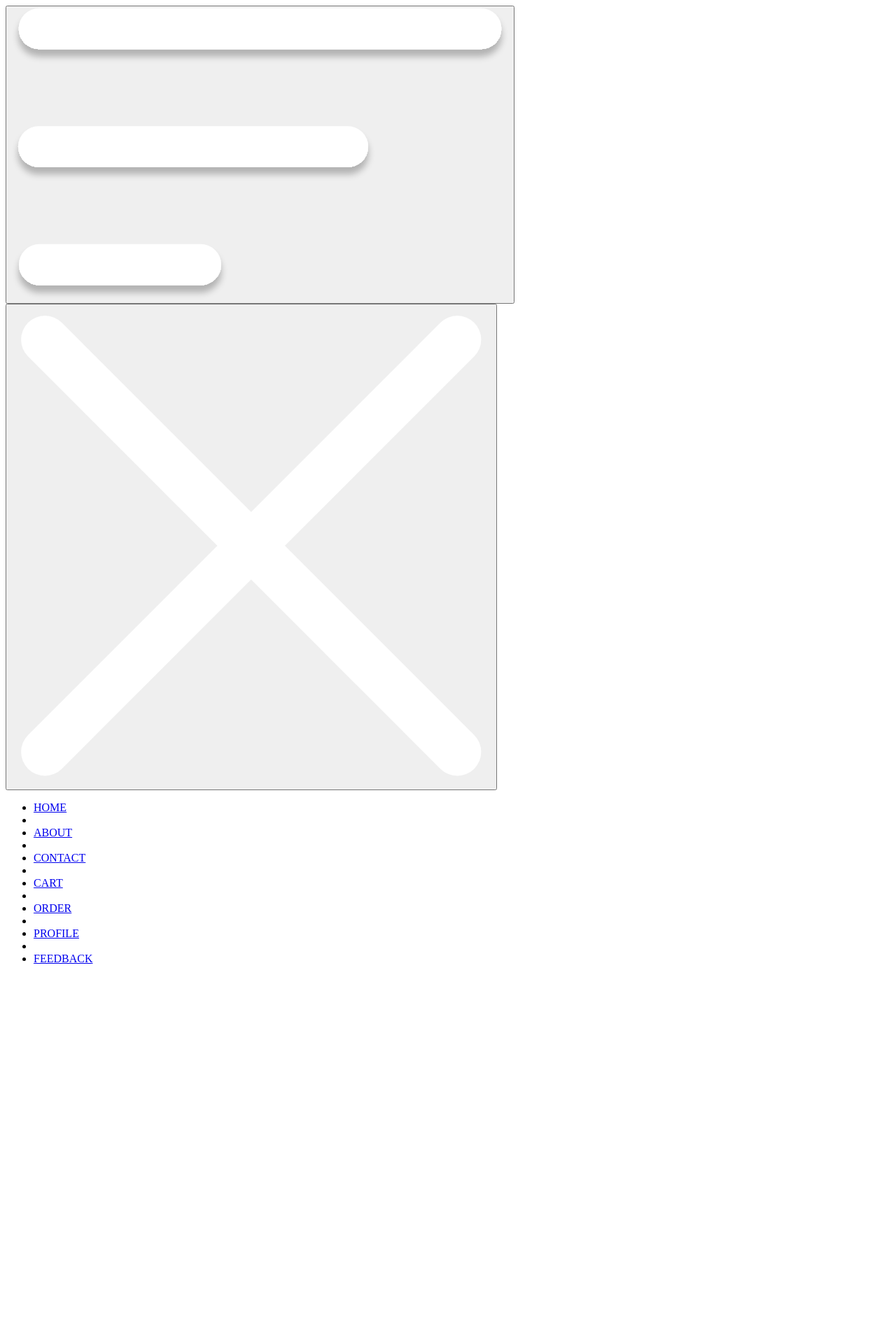
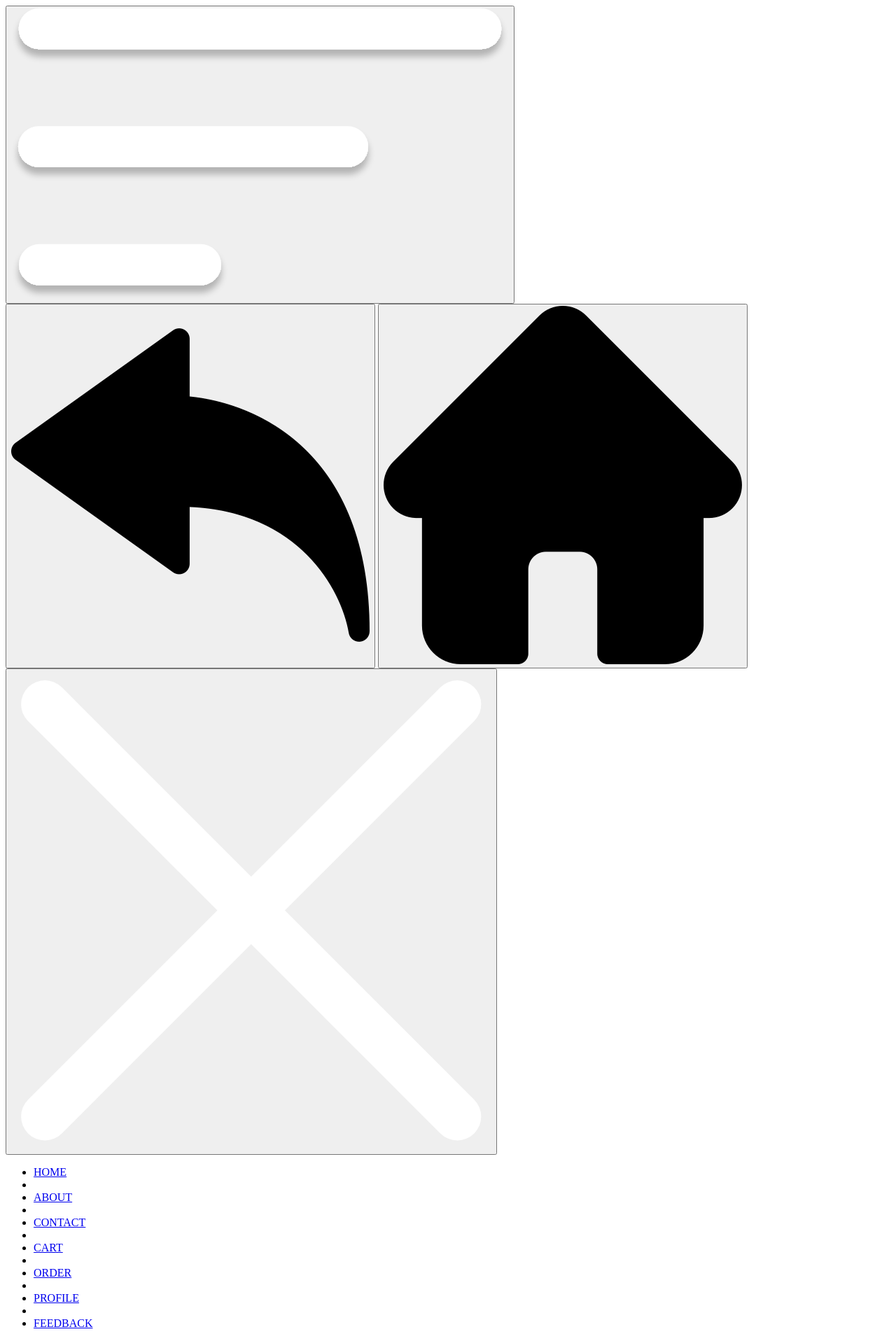
Before and after one commit to Rafid00/SavoryOnlineRestaurantServiceSystem, a PHP site: page /SavoryOnlineRestaurantServiceSystem/nav-component.php in a window 1280 px wide. Shown: the whole page at 70% size. Before the commit the page ends 1377 px from the top, so only its background shows below. Run offline with PHP 8.4, Linux system fonts and the light colour scheme.

Commit message:
several changes are made on nav bar and login reg pages

```diff
--- a/index.php
+++ b/index.php
@@ -196,10 +196,10 @@
                     Stay Connected
                 </div>
                 <div class="h-20 w-[1px] bg-gray-300 my-6 rounded"></div>
-                <a href="https://www.facebook.com/khanaseat/" target="_blank"><img
+                <a href="https://www.facebook.com/rafid.ahmmad.3/" target="_blank"><img
                         class="w-[30px] mb-2 hover:scale-110 transition-all duration-75"
                         src="images/icons8-facebook.svg" alt="" /></a>
-                <a href="https://www.instagram.com/khanas_eat/" target="_blank"><img
+                <a href="https://www.instagram.com/rafid.py/" target="_blank"><img
                         class="w-[30px] my-2 hover:scale-110 transition-all duration-75"
                         src="images/icons8-instagram.svg" alt="" /></a>
                 <a href=""><img class="w-[30px] my-2 hover:scale-110 transition-all duration-75"
--- a/nav-component.php
+++ b/nav-component.php
@@ -9,8 +9,24 @@
 </head>
 
 <body>
-    <div class="nav-icon fixed top-16 left-16 z-40 w-[45px]">
-        <button><img class="hover:scale-110 transition-all" src="images/nav.svg" alt="" /></button>
+    <div class="">
+        <div class="fixed top-16 left-16 z-40">
+            <div class="w-[45px]"><button class="nav-icon"><img class="hover:scale-110 transition-all" src="images/nav.svg"
+                        alt="" /></button></div>
+            <div class="flex px-5 py-2 rounded-full bg-[#FFFFFF] gap-3 shadow-md fixed top-14 right-16 z-40">
+                <?php
+                $previous = $_SERVER['HTTP_REFERER'] ?? 'index.php';
+                ?>
+
+                <button>
+                    <a href="<?php echo $previous; ?>">
+                        <img class="w-[27.5px] hover:scale-110 transition-all" src="images/back.png" alt=""></a>
+                </button>
+                <button>
+                    <a href="index.php">
+                        <img class="w-[27.5px] hover:scale-110 transition-all" src="images/home.png" alt=""></a>
+                </button>
+            </div>
         </div>
         <div
             class="nav-side -translate-x-[1000px] bg-[#322d29] h-screen w-[25vw] fixed z-[999] text-white border-r-[1px] border-r-neutral-500 transition-all duration-700">
@@ -27,12 +43,14 @@
                 <li>
                     <div class="h-[1px] w-[280px] bg-white rounded"></div>
                 </li>
-            <li class=""><a class="hover:text-yellow-500 transition-all duration-75" href="contact-us.php">CONTACT</a>
+                <li class=""><a class="hover:text-yellow-500 transition-all duration-75"
+                        href="contact-us.php">CONTACT</a>
                 </li>
                 <li>
                     <div class="h-[1px] w-[280px] bg-white rounded"></div>
                 </li>
-            <li class=""><a class="hover:text-yellow-500 transition-all duration-75" href="shopping-cart.php">CART</a>
+                <li class=""><a class="hover:text-yellow-500 transition-all duration-75"
+                        href="shopping-cart.php">CART</a>
                 </li>
 
                 </li>
@@ -44,12 +62,14 @@
                 <li>
                     <div class="h-[1px] w-[280px] bg-white rounded"></div>
                 </li>
-            <li class=""><a class="hover:text-yellow-500 transition-all duration-75" href="profile-page.php">PROFILE</a>
+                <li class=""><a class="hover:text-yellow-500 transition-all duration-75"
+                        href="profile-page.php">PROFILE</a>
                 <li>
                     <div class="h-[1px] w-[280px] bg-white rounded"></div>
                 </li>
 
-            <li class=""><a class="hover:text-yellow-500 transition-all duration-75" href="feedback.php">FEEDBACK</a></li>
+                <li class=""><a class="hover:text-yellow-500 transition-all duration-75"
+                        href="feedback.php">FEEDBACK</a></li>
                 <?php if (isset($_SESSION['name'])): ?>
                     <li>
                         <div class="h-[1px] w-[280px] bg-white rounded"></div>
@@ -60,6 +80,8 @@
                 <?php endif ?>
             </ul>
         </div>
+    </div>
+
     <script>
         document.getElementsByClassName("nav-icon")[0].addEventListener("click", () => {
             document.getElementsByClassName("nav-side")[0].classList.add("translate-x-0");
--- a/notes.txt
+++ b/notes.txt
@@ -1,4 +1,3 @@
-adding back button -> make the website more user friendly
 contact us reply -> email a message function
 order -> recently viewed items
 login -> login API
```
Also changed, not shown: login.php (+4 -3 lines), server.php (+9 -0 lines), images/back.png (added), images/home.png (added). Lines whose indentation alone changed are shown as unchanged.
